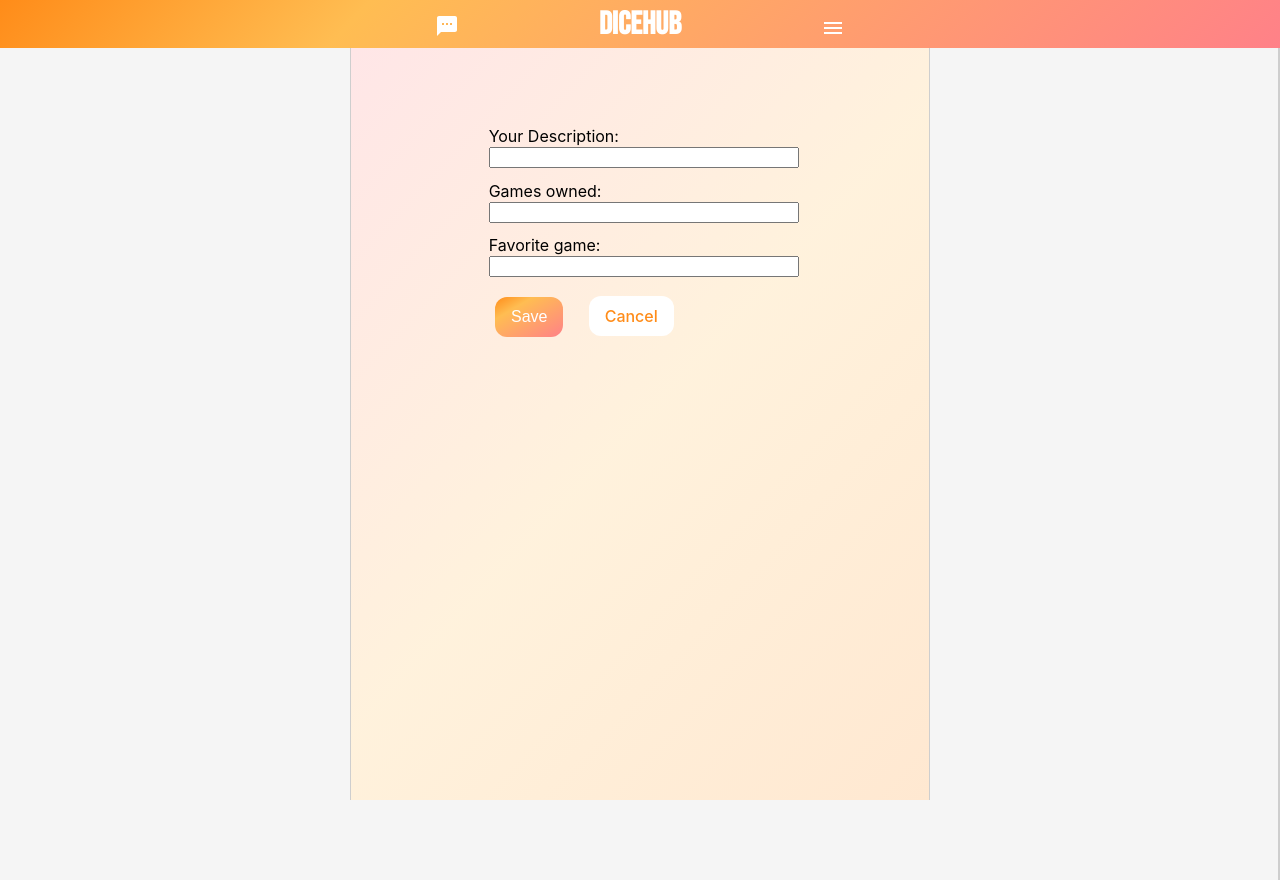
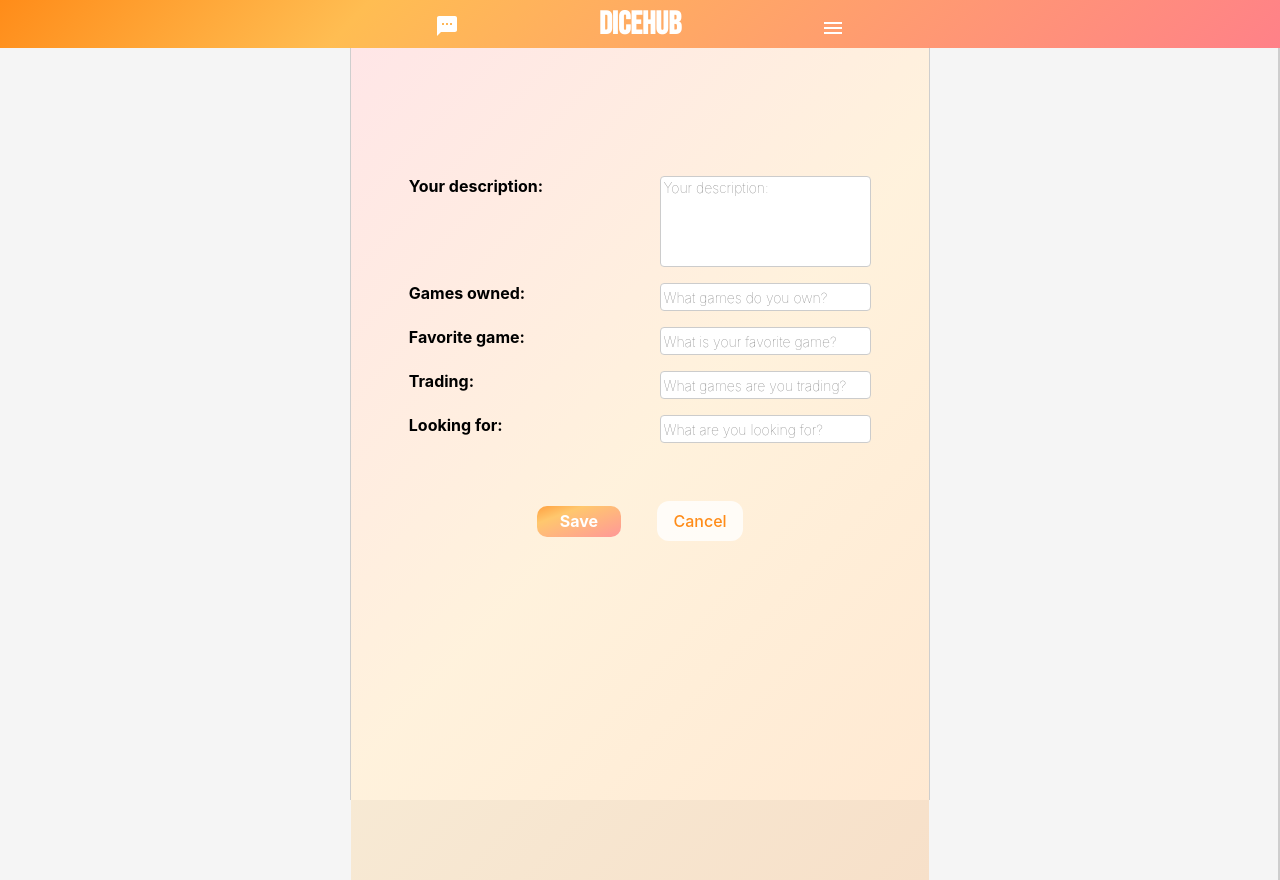
Before and after one commit to fesb-projekti/DiceHub, a React (Create React App) app in the folder client/: page /inventory_edit in a window 1280 px wide. Before the commit the page ends 800 px from the top, so only its background shows below. Built offline with nearby package versions, Linux system fonts and the light colour scheme.

Commit message:
added input fields and style

```diff
--- a/client/src/pages/Inventory.jsx
+++ b/client/src/pages/Inventory.jsx
@@ -16,6 +16,14 @@ function Inventory() {
         <span className={classes.inventoryDesc}>Favorite game: </span>
         <span>Sudoku</span>
       </div>
+      <div className={classes.inventoryDiv}>
+        <span className={classes.inventoryDesc}>Trading: </span>
+        <span>Sudoku</span>
+      </div>
+      <div className={classes.inventoryDiv}>
+        <span className={classes.inventoryDesc}>Looking for: </span>
+        <span>Super Momcilo NES</span>
+      </div>
       <button>
         <Link to="../inventory_edit" className={classes.link}>
           Edit
--- a/client/src/pages/Inventory.module.css
+++ b/client/src/pages/Inventory.module.css
@@ -1,12 +1,17 @@
 .inventory {
   font-family: inherit;
-  padding-top: 5vh;
+  padding-top: 20vh;
   height: 90vh;
   display: flex;
   flex-direction: column;
   align-items: center;
   background: rgb(255, 129, 136);
-  background: linear-gradient(133deg,rgba(255, 129, 136, 0.2) 0%,rgba(255, 189, 82, 0.2) 50%,rgba(255, 140, 25, 0.2) 100%);
+  background: linear-gradient(
+    133deg,
+    rgba(255, 129, 136, 0.2) 0%,
+    rgba(255, 189, 82, 0.2) 50%,
+    rgba(255, 140, 25, 0.2) 100%
+  );
 }
 
 .inventoryDiv {
@@ -26,12 +31,22 @@
   border: none;
   border-radius: 10px;
   font-weight: bold;
-  background: linear-gradient(to bottom right,rgba(255, 140, 25, 0.8) 0%,rgba(255, 189, 82, 0.8) 28%,rgba(255, 129, 136, 0.8) 100%);
+  background: linear-gradient(
+    to bottom right,
+    rgba(255, 140, 25, 0.8) 0%,
+    rgba(255, 189, 82, 0.8) 28%,
+    rgba(255, 129, 136, 0.8) 100%
+  );
 }
 
 .inventory button:hover,
 .inventory button:active {
-  background: linear-gradient(to bottom right,rgba(255, 140, 25, 1) 0%,rgba(255, 189, 82, 1) 28%,rgba(255, 129, 136, 1) 100%);
+  background: linear-gradient(
+    to bottom right,
+    rgba(255, 140, 25, 1) 0%,
+    rgba(255, 189, 82, 1) 28%,
+    rgba(255, 129, 136, 1) 100%
+  );
   border-color: #a50e48;
 }
 
--- a/client/src/pages/InventoryEdit.jsx
+++ b/client/src/pages/InventoryEdit.jsx
@@ -33,41 +33,54 @@ function InventoryEdit() {
 
   return (
     <div className={classes.inventoryEdit}>
-      <form onSubmit={submitHandler}>
-        <div className={classes.inputField}>
-          <label>
-            Your Description:
-            <input
+      <form onSubmit={submitHandler} className={classes.form}>
+        <div className={classes.control}>
+          <label>Your description:</label>
+          <textarea
             type="text"
+            rows={5}
             value={enteredDescription}
             onChange={descChangeHandler}
-              className={classes.input}
+            placeholder="Your description:"
           />
-          </label>
         </div>
-        <div className={classes.inputField}>
-          <label>
-            Games owned:
+        <div className={classes.control}>
+          <label>Games owned:</label>
           <input
             type="text"
             value={enteredGames}
             onChange={gamesChangeHandler}
-              className={classes.input}
+            placeholder="What games do you own?"
           />
-          </label>
         </div>
-        <div className={classes.inputField}>
-          <label>
-            Favorite game:
+        <div className={classes.control}>
+          <label>Favorite game:</label>
           <input
             type="text"
             value={enteredFavorite}
             onChange={favChangeHandler}
-              className={classes.input}
+            placeholder="What is your favorite game?"
           />
-          </label>
         </div>
-        <div>
+        <div className={classes.control}>
+          <label>Trading:</label>
+          <input
+            type="text"
+            value={enteredFavorite}
+            onChange={favChangeHandler}
+            placeholder="What games are you trading?"
+          />
+        </div>
+        <div className={classes.control}>
+          <label>Looking for:</label>
+          <input
+            type="text"
+            value={enteredFavorite}
+            onChange={favChangeHandler}
+            placeholder="What are you looking for?"
+          />
+        </div>
+        <div className={classes.actions}>
           <input type="submit" value="Save" className={classes.submitBtn} />
           <Link to="/inventory/:id" className={classes.cancel}>
             Cancel
--- a/client/src/pages/InventoryEdit.module.css
+++ b/client/src/pages/InventoryEdit.module.css
@@ -1,56 +1,86 @@
 .inventoryEdit {
-  padding-top: 10vh;
-  height: 85vh;
+  padding-top: 15vh;
+  height: 90vh;
+  width: 100%;
   font-family: inherit;
   display: flex;
   flex-direction: column;
   align-items: center;
   background: rgb(255, 129, 136);
-  background: linear-gradient(133deg,rgba(255, 129, 136, 0.2) 0%,rgba(255, 189, 82, 0.2) 50%,rgba(255, 140, 25, 0.2) 100%);
+  background: linear-gradient(
+    133deg,
+    rgba(255, 129, 136, 0.2) 0%,
+    rgba(255, 189, 82, 0.2) 50%,
+    rgba(255, 140, 25, 0.2) 100%
+  );
 }
 
-.inputField {
-  padding: 2%;
+.form {
+  text-align: start;
+  width: 80%;
 }
 
-.input {
-  width: 100%;
+.control {
+  display: flex;
+  flex-direction: row;
+  padding-top: 2vh;
+  justify-content: space-between;
+}
+
+.control label {
+  display: block;
+  font-weight: bold;
+  margin-bottom: 0.5rem;
+}
+
+.control input,
+.control textarea {
+  display: block;
+  font: inherit;
+  font-size: 14px;
+  font-weight: lighter;
+  border-radius: 4px;
+  border: 1px solid #ccc;
+  resize: none;
+  width: 16vw;
+}
+
+.actions {
+  padding-top: 5vh;
+  text-align: center;
 }
 
 .submitBtn {
   margin: 4%;
+  font: inherit;
+  cursor: pointer;
+  color: white;
+  padding: 0.35rem 1.4rem;
+  border: none;
+  border-radius: 10px;
+  font-weight: bold;
+  background: linear-gradient(
+    to bottom right,
+    rgba(255, 140, 25, 0.8) 0%,
+    rgba(255, 189, 82, 0.8) 28%,
+    rgba(255, 129, 136, 0.8) 100%
+  );
+}
+
+.submitBtn:hover,
+.submitBtn:active {
   background: linear-gradient(
     to bottom right,
     rgba(255, 140, 25, 1) 0%,
     rgba(255, 189, 82, 1) 28%,
     rgba(255, 129, 136, 1) 100%
   );
-  border: 0;
-  border-radius: 12px;
-  color: #ffffff;
-  cursor: pointer;
-  display: inline-block;
-  font-size: 16px;
-  font-weight: 500;
-  line-height: 2.5;
-  outline: transparent;
-  padding: 0 1rem;
-  text-align: center;
-  text-decoration: none;
-  transition: box-shadow 0.2s ease-in-out;
-  touch-action: manipulation;
-  white-space: nowrap;
-}
-
-.submitBtn:not([disabled]):hover {
-  box-shadow: 0 0 0.25rem rgba(0, 0, 0, 0.5),
-    -0.125rem -0.125rem 1rem rgba(239, 71, 101, 0.5),
-    0.125rem 0.125rem 1rem rgba(255, 154, 90, 0.5);
+  border-color: #a50e48;
 }
 
 .cancel {
   margin: 4%;
-  background: #ffffff;
+  background: rgba(255, 255, 255, 0.8);
   border: 0;
   border-radius: 12px;
   color: rgba(255, 140, 25);
@@ -66,8 +96,8 @@
   transition: box-shadow 0.2s ease-in-out;
 }
 
-.cancel:not([disabled]):hover {
-  box-shadow: 0 0 0.25rem rgba(255, 140, 25, 0.5),
-    -0.125rem -0.125rem 1rem rgba(255, 189, 82, 0.5),
-    0.125rem 0.125rem 1rem rgba(255, 129, 136, 0.5);
+.cancel:hover,
+.cancel:active {
+  background: rgba(255, 255, 255, 1);
+  color: rgba(255, 140, 25, 0.8);
 }
```
Lines whose indentation alone changed are shown as unchanged.
